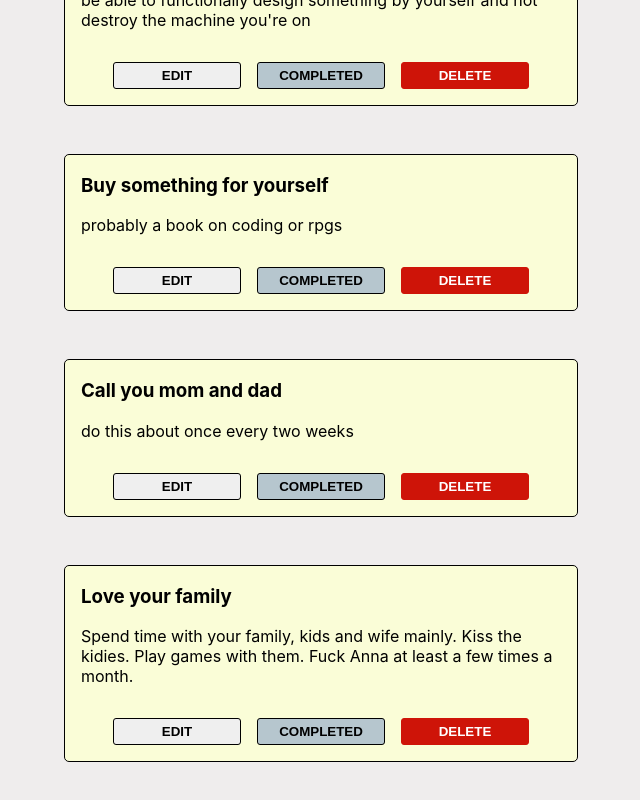
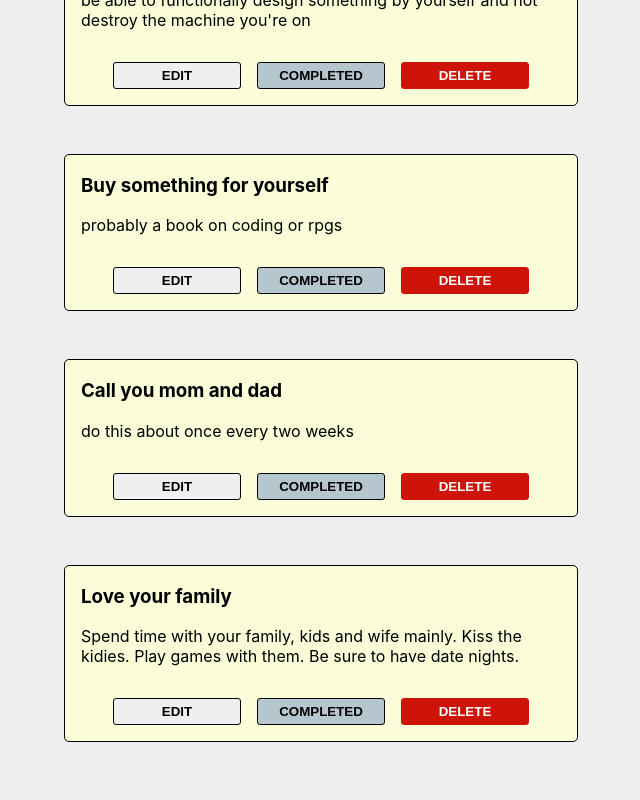
Before and after one commit to Tasups/Daily-Todo, a React (Create React App) app: page / in a window 1280 px wide. Shown: the part 1797-2597 px from the top of the page, without its empty margins (319-959 px from the left). Built offline with nearby package versions, Linux system fonts and the light colour scheme.

Commit message:
task_data changed

```diff
--- a/src/task_data.js
+++ b/src/task_data.js
@@ -66,7 +66,7 @@ const DATA = [
     id: 10,
     key: 10,
     title: "Love your family",
-    desc: "Spend time with your family, kids and wife mainly. Kiss the kidies. Play games with them. Fuck Anna at least a few times a month.",
+    desc: "Spend time with your family, kids and wife mainly. Kiss the kidies. Play games with them. Be sure to have date nights.",
     completed: false
   }
 ];
```
